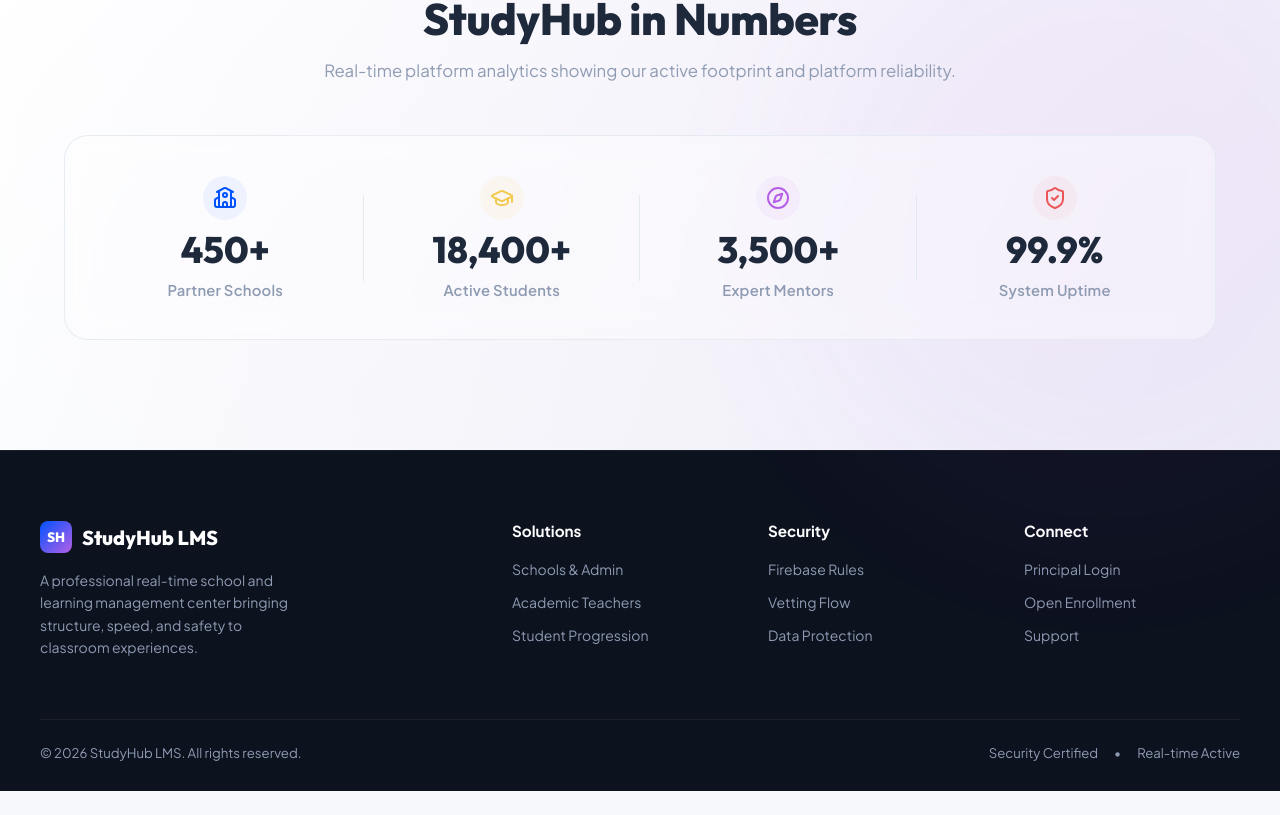
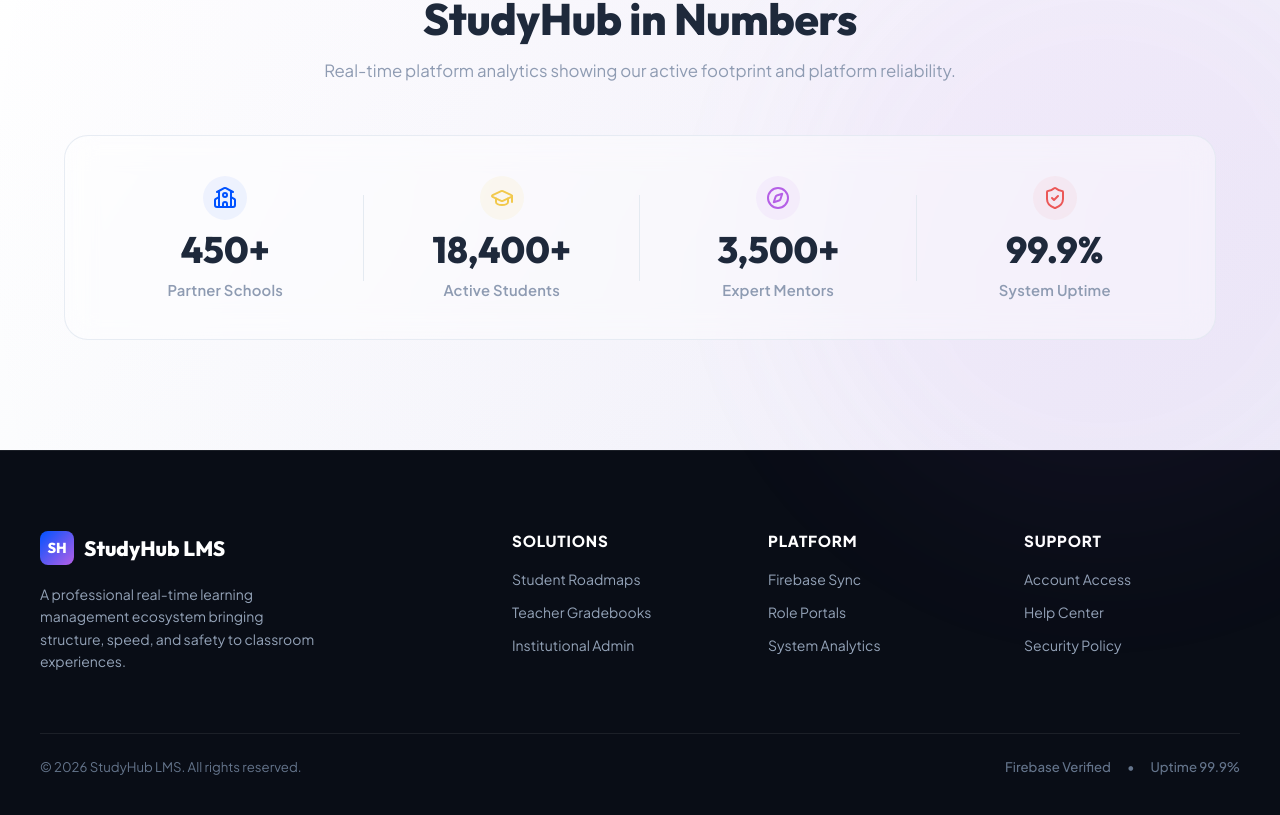
Before and after one commit to nikhilvpoojary/LMS_Quiz_web, a React (Vite) app: page / in a window 1280 px wide. Shown: the part 2177-2992 px from the top of the page. Before the commit the page ends 2968 px from the top, so only its background shows below. Built offline with nearby package versions, Linux system fonts and the light colour scheme; no server answers.

Commit message:
navbar redesigned

```diff
--- a/src/pages/LandingPage.css
+++ b/src/pages/LandingPage.css
@@ -883,10 +883,10 @@
 
 /* Footer styling */
 .landing-footer {
-  background: #0d121f;
-  color: var(--lp-muted);
-  border-top: 1px solid rgba(255, 255, 255, 0.05);
-  padding: 70px 24px 30px 24px;
+  background: #090d16;
+  color: #94a3b8;
+  border-top: 1px solid rgba(255, 255, 255, 0.08);
+  padding: 80px 24px 40px 24px;
 }
 
 .footer-content {
@@ -900,35 +900,36 @@
 .footer-brand {
   display: flex;
   flex-direction: column;
-  gap: 16px;
+  gap: 18px;
 }
 
 .footer-logo {
   display: flex;
   align-items: center;
   gap: 10px;
-  color: white;
+  color: #ffffff;
   font-family: 'Outfit', sans-serif;
   font-weight: 800;
-  font-size: 1.25rem;
+  font-size: 1.3rem;
 }
 
 .footer-logo-icon {
-  width: 32px;
-  height: 32px;
+  width: 34px;
+  height: 34px;
   background: linear-gradient(135deg, var(--lp-primary) 0%, var(--lp-purple) 100%);
   color: white;
   display: grid;
   place-items: center;
   font-weight: 800;
-  font-size: 0.85rem;
+  font-size: 0.9rem;
   border-radius: 8px;
 }
 
 .footer-brand p {
   font-size: 0.875rem;
   line-height: 1.6;
-  max-width: 260px;
+  max-width: 280px;
+  color: #94a3b8;
 }
 
 .footer-column {
@@ -938,10 +939,12 @@
 }
 
 .footer-column h4 {
-  color: white;
-  font-weight: 700;
+  color: #ffffff;
+  font-weight: 750;
   font-size: 0.95rem;
   margin: 0;
+  text-transform: uppercase;
+  letter-spacing: 0.8px;
 }
 
 .footer-links {
@@ -955,28 +958,32 @@
 
 .footer-links a {
   font-size: 0.875rem;
-  color: var(--lp-muted);
-  transition: color 0.2s ease;
+  color: #94a3b8;
+  display: inline-block;
+  transition: all 0.25s cubic-bezier(0.4, 0, 0.2, 1);
 }
 
 .footer-links a:hover {
-  color: white;
+  color: #ffffff;
+  transform: translateX(4px);
 }
 
 .footer-bottom {
   max-width: 1200px;
   margin: 60px auto 0 auto;
   padding-top: 24px;
-  border-top: 1px solid rgba(255, 255, 255, 0.05);
+  border-top: 1px solid rgba(255, 255, 255, 0.08);
   display: flex;
   justify-content: space-between;
   align-items: center;
   font-size: 0.825rem;
+  color: #64748b;
 }
 
 .footer-socials {
   display: flex;
   gap: 16px;
+  font-weight: 500;
 }
 
 /* Responsiveness adjustments */
--- a/src/pages/LandingPage.tsx
+++ b/src/pages/LandingPage.tsx
@@ -414,34 +414,34 @@
               <span>StudyHub LMS</span>
             </div>
             <p>
-              A professional real-time school and learning management center bringing structure, speed, and safety to classroom experiences.
+              A professional real-time learning management ecosystem bringing structure, speed, and safety to classroom experiences.
             </p>
           </div>
 
           <div className="footer-column">
             <h4>Solutions</h4>
             <ul className="footer-links">
-              <li><Link to="/register/school">Schools & Admin</Link></li>
-              <li><Link to="/register/teacher">Academic Teachers</Link></li>
-              <li><Link to="/register/student">Student Progression</Link></li>
+              <li><Link to="/register/student">Student Roadmaps</Link></li>
+              <li><Link to="/register/teacher">Teacher Gradebooks</Link></li>
+              <li><Link to="/register/school">Institutional Admin</Link></li>
             </ul>
           </div>
 
           <div className="footer-column">
-            <h4>Security</h4>
+            <h4>Platform</h4>
             <ul className="footer-links">
-              <li><a href="#features">Firebase Rules</a></li>
-              <li><a href="#features">Vetting Flow</a></li>
-              <li><a href="#features">Data Protection</a></li>
+              <li><a href="#features">Firebase Sync</a></li>
+              <li><a href="#portals">Role Portals</a></li>
+              <li><a href="#metrics">System Analytics</a></li>
             </ul>
           </div>
 
           <div className="footer-column">
-            <h4>Connect</h4>
+            <h4>Support</h4>
             <ul className="footer-links">
-              <li><Link to="/login">Principal Login</Link></li>
-              <li><Link to="/register">Open Enrollment</Link></li>
-              <li><a href="mailto:support@studyhublms.com">Support</a></li>
+              <li><Link to="/login">Account Access</Link></li>
+              <li><a href="mailto:support@studyhublms.com">Help Center</a></li>
+              <li><a href="#features">Security Policy</a></li>
             </ul>
           </div>
         </div>
@@ -449,9 +449,9 @@
         <div className="footer-bottom">
           <span>&copy; {new Date().getFullYear()} StudyHub LMS. All rights reserved.</span>
           <div className="footer-socials">
-            <span>Security Certified</span>
+            <span>Firebase Verified</span>
             <span>&bull;</span>
-            <span>Real-time Active</span>
+            <span>Uptime 99.9%</span>
           </div>
         </div>
       </footer>
```
